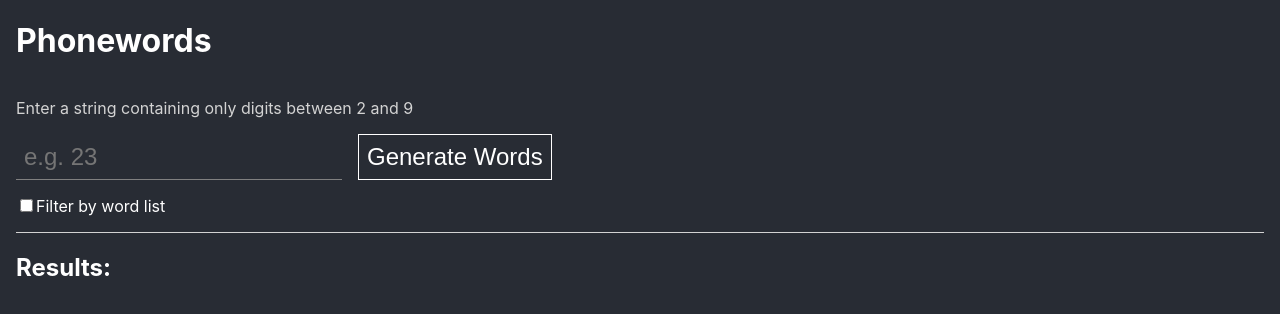
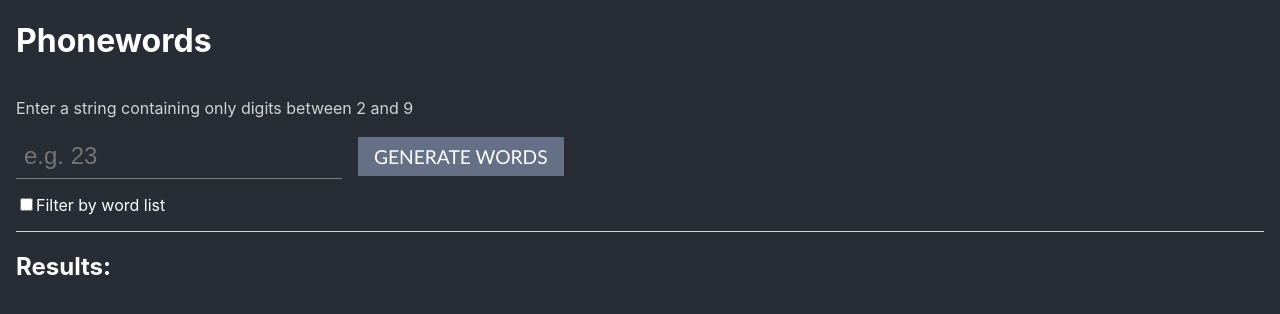
Before and after one commit to ewantindale/phonewords, a React (Create React App) app in the folder frontend/: page / in a window 1280 px wide. Shown: the top 314 px of the page. Built offline with nearby package versions, Linux system fonts and the light colour scheme.

Commit message:
update button style

```diff
--- a/frontend/src/App.css
+++ b/frontend/src/App.css
@@ -30,18 +30,20 @@
 }
 
 .App-submit {
-  font-size: 1.5rem;
+  font-size: 1.2rem;
   margin-left: 1rem;
-  background: none;
-  border: 1px solid white;
+  transition: 0.25s ease;
+  padding: 0.5rem 1rem;
+  font-family: "Trebuchet MS", "Lucida Sans Unicode", "Lucida Grande",
+    "Lucida Sans", Arial, sans-serif;
+  text-transform: uppercase;
+  background: #656f85;
+  border: none;
   color: white;
-  transition: 0.25s ease;
-  padding: 0.5rem;
 }
 
 .App-submit:hover {
-  background: white;
-  color: #282c34;
+  background: #8d99b3;
 }
 
 .App-results-wrapper {
@@ -64,8 +66,8 @@
   margin: 0.5rem;
   background-color: lightgrey;
   color: black;
-  /* border-radius: 100%; */
   box-shadow: 2px 5px 5px black;
+  border: 1px solid lightgrey;
 }
 
 .App-error {
```
